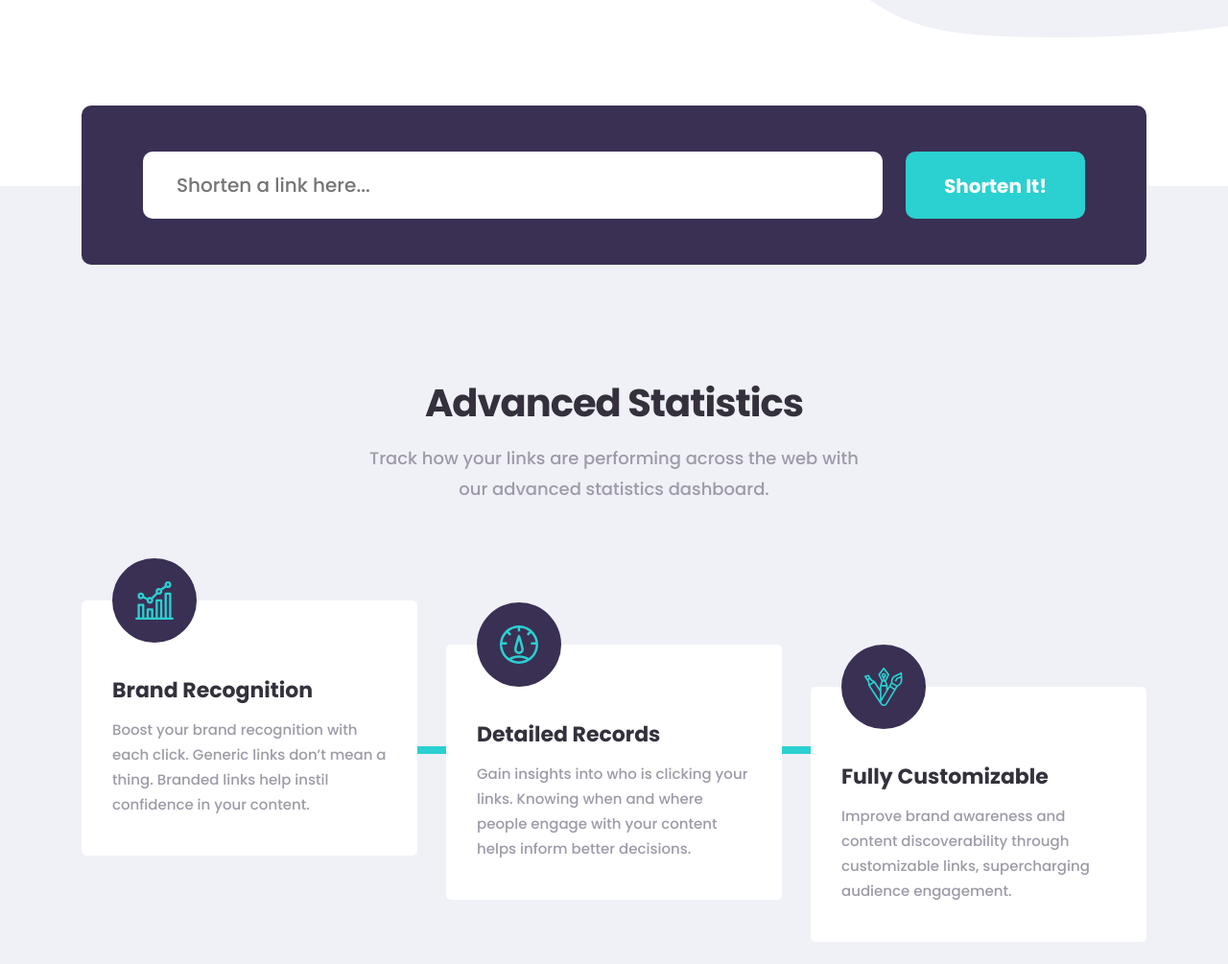
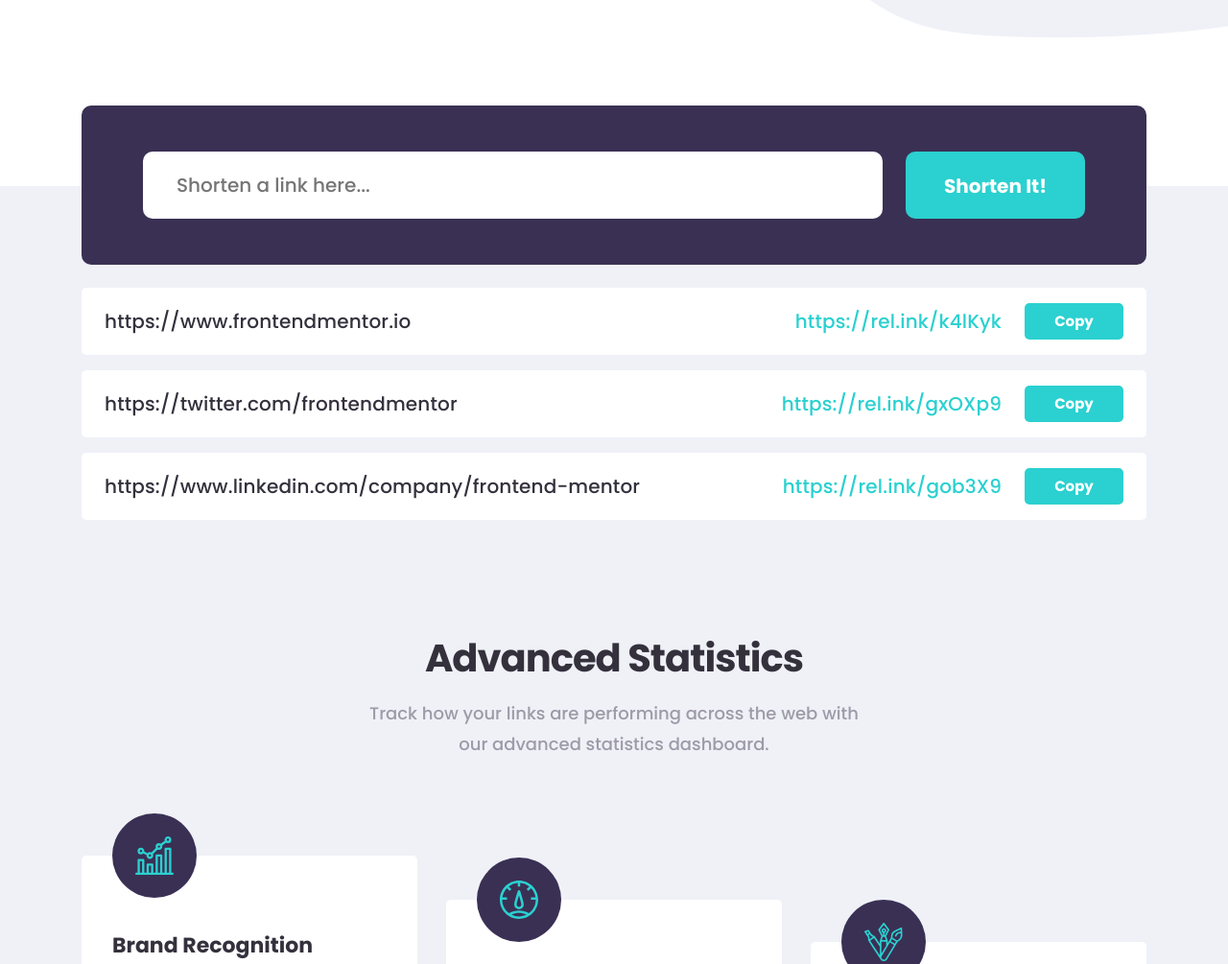
Before and after one commit to Akramrakhim/Shortly, a plain HTML site: page index.html in a window 1280 px wide. Shown: the part 608-1613 px from the top of the page at 96% size. Drawn offline with Linux system fonts and the light colour scheme.

Commit message:
Add url shortener form style

```diff
--- a/css/style.css
+++ b/css/style.css
@@ -75,6 +75,15 @@ img{
   height: auto;
 }
 
+/* PLACEHOLDER */
+::-webkit-input-placeholder,
+  ::-moz-placeholder,
+  :-ms-input-placeholder,
+  :-moz-placeholder {
+  color: rgba(53, 50, 62, 0.5);
+}
+
+/* BUTTON */
 .button{
   display: inline-block;
   padding: 14px 40px 12px;
@@ -96,16 +105,12 @@ img{
   line-height: 22px;
 }
 
+.button-rectangle-big {
+  border-radius: 10px;
+}
 
-.search-button{
-  height: 68px;
-  font-weight: 700;
-  font-size: 20px;
-  line-height: 30px;
-  padding:  14px 40px;
-  border-radius: 10px;
-  background-color: var(--accent-color);
-  color:var(--white-color)
+.button-rectangle{
+  border-radius: 5px;
 }
 
 .button:active{
@@ -246,11 +251,13 @@ a, li{
 }
 .index-url-shortener-featurs-wrapper__url-shortner {
   margin-top: -84px;
+  margin-bottom: 120px;
 }
 
 .url-shortener__form {
   display: flex;
   padding:48px 64px;
+  margin-bottom: 24px;
   border-radius: 10px;
   background-color: var(--dark-blue);
   background-image: url(../img/search-bg.svg);
@@ -264,10 +271,6 @@ a, li{
   flex-direction: column;
   margin-right: 24px;
 }
-.url-shortener__input:not(:focus):not(:placeholder-shown):invalid  {
-  color: var(--error-color);
-  border-color: var(--error-color);
-}
 .url-shortener__input{
   display: block;
   flex-grow: 1;
@@ -278,6 +281,13 @@ a, li{
   font-size: 20px;
   line-height: 36px;
   color: var(--heading-color);
+}
+.url-shortener-error-msg{
+  display: none;
+}
+.url-shortener__input:not(:focus):not(:placeholder-shown):invalid  {
+  color: rgba(244, 99, 99, 0.5);
+  border-color: var(--error-color);
 }
 .url-shortener__input:not(:focus):not(:placeholder-shown):invalid ~ .url-shortener-error-msg {
   display: block;
@@ -291,18 +301,10 @@ a, li{
   letter-spacing: 0.11px;
   color:var(--error-color);
 }
-.url-shortener-error-msg{
-  display: none;
-}
-
-.button-rectangle-big {
-  border-radius: 10px;
-}
 
 /* STATISTICS */
 
 .index-statistics {
-  margin-top: 120px;
   margin-bottom: 120px;
 }
 
@@ -495,3 +497,37 @@ a, li{
 .social__link:active{
   opacity: 0.6;
 }
+
+
+
+.url-shortener__results {
+  line-height: 36px;
+  font-size: 20px;
+  letter-spacing: 0.15px;
+}
+.url-shortener__result {
+  display: flex;
+  align-items: center;
+  padding: 16px 24px;
+  background-color: var(--white-color);
+  color: var(--heading-color);
+  border-radius: 5px;
+
+}
+.url-shortener__result:not(:last-child){
+  margin-bottom: 16px;
+}
+.url-shortener__orginal-link {
+  width: 100%;
+  margin-right: 24px;
+  word-spacing: nowrap;
+  overflow: hidden;
+  text-overflow: ellipsis;
+}
+.url-shortener__short-link {
+  margin-right: 24px;
+  color: var(--accent-color);
+}
+.url-shortener__copy-button {
+  min-width: 103px;
+}
--- a/index.html
+++ b/index.html
@@ -53,15 +53,36 @@
                 <h2 class="visually-hidden">URL shortener</h2>
                 <form class="url-shortener__form js-url-shortener-form" action="https://echo.htmlachedemy.ru" method="GET">
                   <div class="url-shortener__input-wrapper">
-                    <input class="url-shortener__input" type="url" placeholder="Shorten a link here..." aria-label="URL input" required>
+                    <input class="url-shortener__input" type="url" placeholder="Shorten a link here..." name="url" aria-label="URL input" required>
                     <div class="url-shortener-error-msg">Please add a link</div>
                   </div>
                   <button class="url-shortener__submit button button-rectangle-big" type="submit">Shorten It!</button>
                 </form>
+
+                <div class="url-shortener__results">
+                  <div class="url-shortener__result">
+                    <div class="url-shortener__orginal-link"> https://www.frontendmentor.io</div>
+                    <a class="url-shortener__short-link" href="#" target="_blank">https://rel.ink/k4lKyk</a>
+                    <button class="url-shortener__copy-button button button-small button-rectangle" type="button">Copy</button>
+                  </div>
+
+                  <div class="url-shortener__result">
+                    <div class="url-shortener__orginal-link"> https://twitter.com/frontendmentor</div>
+                    <a class="url-shortener__short-link" href="#" target="_blank">https://rel.ink/gxOXp9</a>
+                    <button class="url-shortener__copy-button button button-small button-rectangle" type="button">Copy</button>
+                  </div>
+
+                  <div class="url-shortener__result">
+                    <div class="url-shortener__orginal-link"> https://www.linkedin.com/company/frontend-mentor</div>
+                    <a class="url-shortener__short-link" href="#" target="_blank">https://rel.ink/gob3X9</a>
+                    <button class="url-shortener__copy-button button button-small button-rectangle" type="button">Copy</button>
+                  </div>
+                </div>
               </div>
             </div>
           </div>
 
+          <!-- INDEX STATISTICS -->
           <section class="index-statistics">
             <div class="container">
             <div class="index-statistics__top">
@@ -168,22 +189,22 @@
         <ul class="social__list">
           <li class="socials__item">
             <a class="social__link" href="#">
-              <svg class="site-footer__socials-img" xmlns="http://www.w3.org/2000/svg" width="24" height="24" fill="none"><path fill="currentColor" d="M22.675 0H1.325C.593 0 0 .593 0 1.325v21.351C0 23.407.593 24 1.325 24H12.82v-9.294H9.692v-3.622h3.128V8.413c0-3.1 1.893-4.788 4.659-4.788 1.325 0 2.463.099 2.795.143v3.24l-1.918.001c-1.504 0-1.795.715-1.795 1.763v2.313h3.587l-.467 3.622h-3.12V24h6.116c.73 0 1.323-.593 1.323-1.325V1.325C24 .593 23.407 0 22.675 0Z"/></svg>
+              <svg class="site-footer__socials-img" xmlns="http://www.w3.org/2000/svg" width="24" height="24" fill="none"><path fill="currentColor  " d="M22.675 0H1.325C.593 0 0 .593 0 1.325v21.351C0 23.407.593 24 1.325 24H12.82v-9.294H9.692v-3.622h3.128V8.413c0-3.1 1.893-4.788 4.659-4.788 1.325 0 2.463.099 2.795.143v3.24l-1.918.001c-1.504 0-1.795.715-1.795 1.763v2.313h3.587l-.467 3.622h-3.12V24h6.116c.73 0 1.323-.593 1.323-1.325V1.325C24 .593 23.407 0 22.675 0Z"/></svg>
             </a>
           </li>
           <li class="socials__item">
             <a class="social__link" href="#">
-              <svg class="site-footer__socials-img" xmlns="http://www.w3.org/2000/svg" width="24" height="20" fill="none"><path fill="currentColor" d="M24 2.557a9.83 9.83 0 0 1-2.828.775A4.932 4.932 0 0 0 23.337.608a9.864 9.864 0 0 1-3.127 1.195A4.916 4.916 0 0 0 16.616.248c-3.179 0-5.515 2.966-4.797 6.045A13.978 13.978 0 0 1 1.671 1.149a4.93 4.93 0 0 0 1.523 6.574 4.903 4.903 0 0 1-2.229-.616c-.054 2.281 1.581 4.415 3.949 4.89a4.935 4.935 0 0 1-2.224.084 4.928 4.928 0 0 0 4.6 3.419A9.9 9.9 0 0 1 0 17.54a13.94 13.94 0 0 0 7.548 2.212c9.142 0 14.307-7.721 13.995-14.646A10.025 10.025 0 0 0 24 2.557Z"/></svg>
+              <svg class="site-footer__socials-img" xmlns="http://www.w3.org/2000/svg" width="24" height="20" fill="none"><path fill="currentColor  " d="M24 2.557a9.83 9.83 0 0 1-2.828.775A4.932 4.932 0 0 0 23.337.608a9.864 9.864 0 0 1-3.127 1.195A4.916 4.916 0 0 0 16.616.248c-3.179 0-5.515 2.966-4.797 6.045A13.978 13.978 0 0 1 1.671 1.149a4.93 4.93 0 0 0 1.523 6.574 4.903 4.903 0 0 1-2.229-.616c-.054 2.281 1.581 4.415 3.949 4.89a4.935 4.935 0 0 1-2.224.084 4.928 4.928 0 0 0 4.6 3.419A9.9 9.9 0 0 1 0 17.54a13.94 13.94 0 0 0 7.548 2.212c9.142 0 14.307-7.721 13.995-14.646A10.025 10.025 0 0 0 24 2.557Z"/></svg>
             </a>
           </li>
           <li class="socials__item">
             <a class="social__link" href="#">
-              <svg class="site-footer__socials-img" xmlns="http://www.w3.org/2000/svg" width="24" height="24" fill="none"><path fill="currentColor" d="M12 0C5.373 0 0 5.372 0 12c0 5.084 3.163 9.426 7.627 11.174-.105-.949-.2-2.405.042-3.441.218-.937 1.407-5.965 1.407-5.965s-.359-.719-.359-1.782c0-1.668.967-2.914 2.171-2.914 1.023 0 1.518.769 1.518 1.69 0 1.029-.655 2.568-.994 3.995-.283 1.194.599 2.169 1.777 2.169 2.133 0 3.772-2.249 3.772-5.495 0-2.873-2.064-4.882-5.012-4.882-3.414 0-5.418 2.561-5.418 5.207 0 1.031.397 2.138.893 2.738a.36.36 0 0 1 .083.345l-.333 1.36c-.053.22-.174.267-.402.161-1.499-.698-2.436-2.889-2.436-4.649 0-3.785 2.75-7.262 7.929-7.262 4.163 0 7.398 2.967 7.398 6.931 0 4.136-2.607 7.464-6.227 7.464-1.216 0-2.359-.631-2.75-1.378l-.748 2.853c-.271 1.043-1.002 2.35-1.492 3.146C9.57 23.812 10.763 24 12 24c6.627 0 12-5.373 12-12 0-6.628-5.373-12-12-12Z"/></svg>
+              <svg class="site-footer__socials-img" xmlns="http://www.w3.org/2000/svg" width="24" height="24" fill="none"><path fill="currentColor  " d="M12 0C5.373 0 0 5.372 0 12c0 5.084 3.163 9.426 7.627 11.174-.105-.949-.2-2.405.042-3.441.218-.937 1.407-5.965 1.407-5.965s-.359-.719-.359-1.782c0-1.668.967-2.914 2.171-2.914 1.023 0 1.518.769 1.518 1.69 0 1.029-.655 2.568-.994 3.995-.283 1.194.599 2.169 1.777 2.169 2.133 0 3.772-2.249 3.772-5.495 0-2.873-2.064-4.882-5.012-4.882-3.414 0-5.418 2.561-5.418 5.207 0 1.031.397 2.138.893 2.738a.36.36 0 0 1 .083.345l-.333 1.36c-.053.22-.174.267-.402.161-1.499-.698-2.436-2.889-2.436-4.649 0-3.785 2.75-7.262 7.929-7.262 4.163 0 7.398 2.967 7.398 6.931 0 4.136-2.607 7.464-6.227 7.464-1.216 0-2.359-.631-2.75-1.378l-.748 2.853c-.271 1.043-1.002 2.35-1.492 3.146C9.57 23.812 10.763 24 12 24c6.627 0 12-5.373 12-12 0-6.628-5.373-12-12-12Z"/></svg>
             </a>
           </li>
           <li class="socials__item">
             <a class="social__link" href="#">
-              <svg class="site-footer__socials-img" xmlns="http://www.w3.org/2000/svg" width="24" height="24" fill="none"><path fill="currentColor" fill-rule="evenodd" d="M12 0C8.741 0 8.333.014 7.053.072 2.695.272.273 2.69.073 7.052.014 8.333 0 8.741 0 12c0 3.259.014 3.668.072 4.948.2 4.358 2.618 6.78 6.98 6.98C8.333 23.986 8.741 24 12 24c3.259 0 3.668-.014 4.948-.072 4.354-.2 6.782-2.618 6.979-6.98.059-1.28.073-1.689.073-4.948 0-3.259-.014-3.667-.072-4.947-.196-4.354-2.617-6.78-6.979-6.98C15.668.014 15.259 0 12 0Zm0 2.163c3.204 0 3.584.012 4.85.07 3.252.148 4.771 1.691 4.919 4.919.058 1.265.069 1.645.069 4.849 0 3.205-.012 3.584-.069 4.849-.149 3.225-1.664 4.771-4.919 4.919-1.266.058-1.644.07-4.85.07-3.204 0-3.584-.012-4.849-.07-3.26-.149-4.771-1.699-4.919-4.92-.058-1.265-.07-1.644-.07-4.849 0-3.204.013-3.583.07-4.849.149-3.227 1.664-4.771 4.919-4.919 1.266-.057 1.645-.069 4.849-.069ZM5.838 12a6.162 6.162 0 1 1 12.324 0 6.162 6.162 0 0 1-12.324 0ZM12 16a4 4 0 1 1 0-8 4 4 0 0 1 0 8Zm4.965-10.405a1.44 1.44 0 1 1 2.881.001 1.44 1.44 0 0 1-2.881-.001Z" clip-rule="evenodd"/></svg>
+              <svg class="site-footer__socials-img" xmlns="http://www.w3.org/2000/svg" width="24" height="24" fill="none"><path fill="currentColor  " fill-rule="evenodd" d="M12 0C8.741 0 8.333.014 7.053.072 2.695.272.273 2.69.073 7.052.014 8.333 0 8.741 0 12c0 3.259.014 3.668.072 4.948.2 4.358 2.618 6.78 6.98 6.98C8.333 23.986 8.741 24 12 24c3.259 0 3.668-.014 4.948-.072 4.354-.2 6.782-2.618 6.979-6.98.059-1.28.073-1.689.073-4.948 0-3.259-.014-3.667-.072-4.947-.196-4.354-2.617-6.78-6.979-6.98C15.668.014 15.259 0 12 0Zm0 2.163c3.204 0 3.584.012 4.85.07 3.252.148 4.771 1.691 4.919 4.919.058 1.265.069 1.645.069 4.849 0 3.205-.012 3.584-.069 4.849-.149 3.225-1.664 4.771-4.919 4.919-1.266.058-1.644.07-4.85.07-3.204 0-3.584-.012-4.849-.07-3.26-.149-4.771-1.699-4.919-4.92-.058-1.265-.07-1.644-.07-4.849 0-3.204.013-3.583.07-4.849.149-3.227 1.664-4.771 4.919-4.919 1.266-.057 1.645-.069 4.849-.069ZM5.838 12a6.162 6.162 0 1 1 12.324 0 6.162 6.162 0 0 1-12.324 0ZM12 16a4 4 0 1 1 0-8 4 4 0 0 1 0 8Zm4.965-10.405a1.44 1.44 0 1 1 2.881.001 1.44 1.44 0 0 1-2.881-.001Z" clip-rule="evenodd"/></svg>
             </a>
           </li>
         </ul>
```
